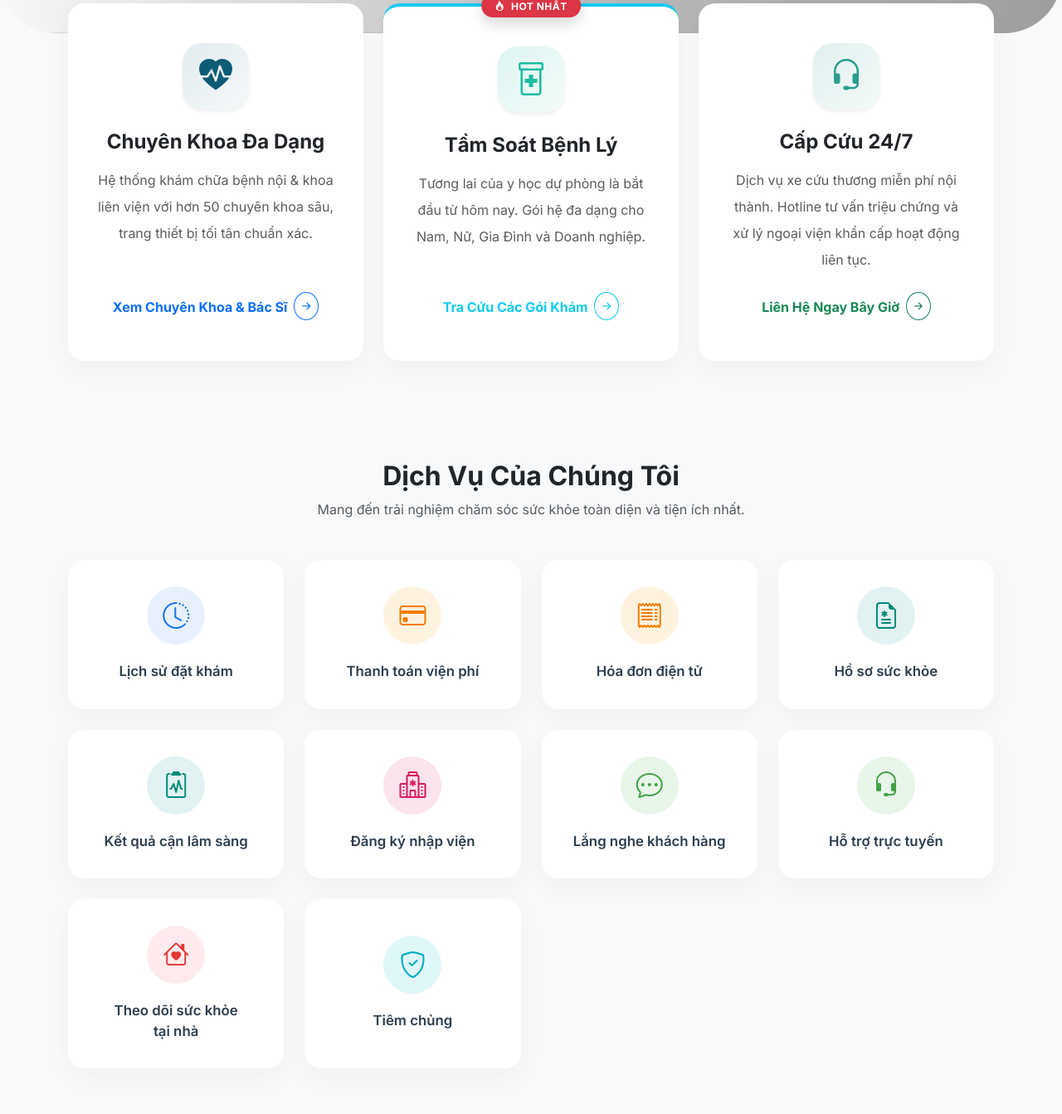
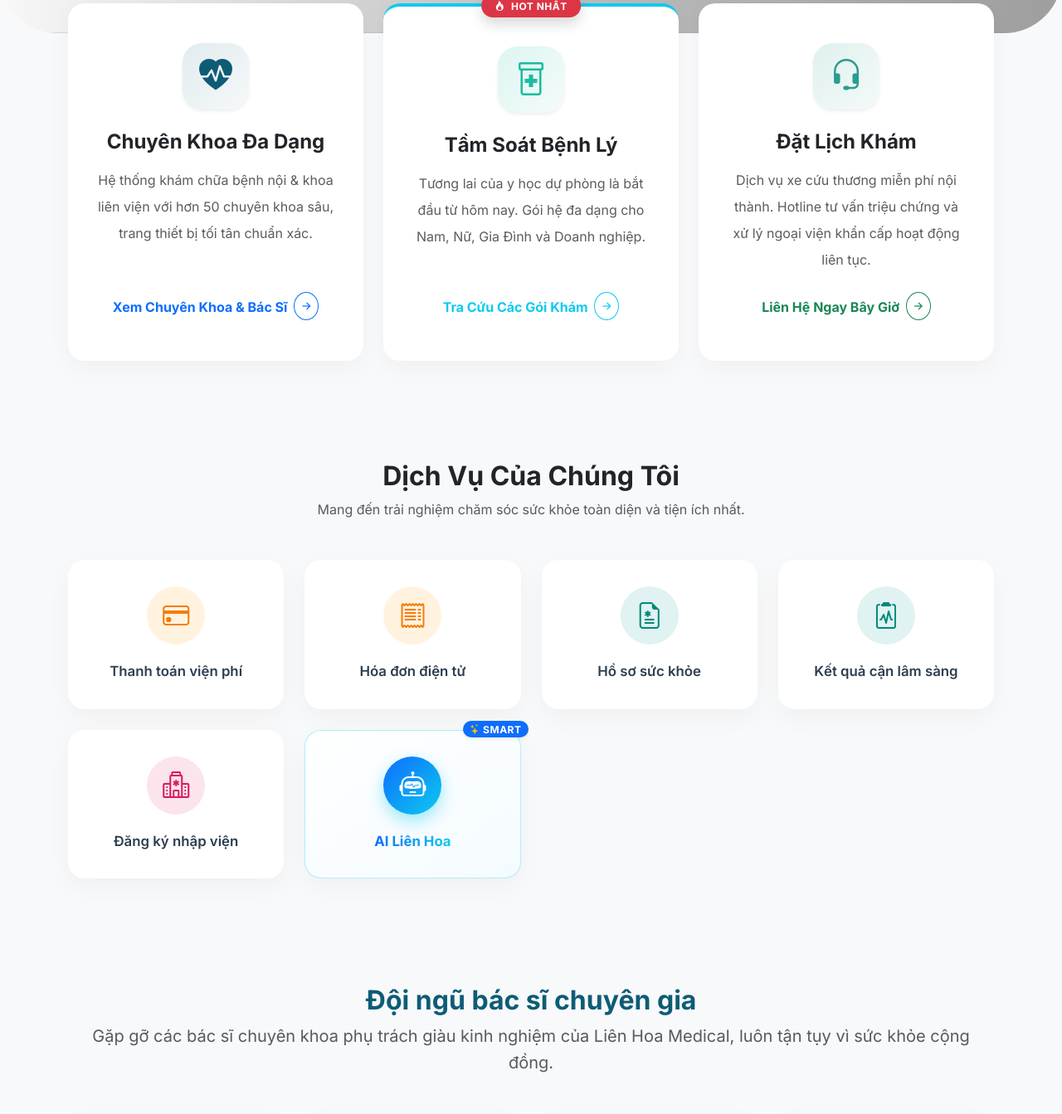
Before and after one commit to NguyenTranTuanAnh2005/doancoso, a PHP site: page / in a window 1280 px wide. Shown: the part 834-2177 px from the top of the page at 83% size. Run offline with PHP 8.4, Linux system fonts and the light colour scheme; grey boxes are pictures that could not be loaded.

Commit message:
Add files via upload

```diff
--- a/doanbenhvienthongminh_copy/app/views/home/index.php
+++ b/doanbenhvienthongminh_copy/app/views/home/index.php
@@ -69,7 +69,7 @@
                     <div class="icon-box icon-bg-success mx-auto shadow-sm">
                         <i class="bi bi-headset"></i>
                     </div>
-                    <h4 class="fw-bolder mb-3 text-dark">Cấp Cứu 24/7</h4>
+                    <h4 class="fw-bolder mb-3 text-dark">Đặt Lịch Khám</h4>
                     <p class="text-muted mb-4 px-2 lh-lg">Dịch vụ xe cứu thương miễn phí nội thành. Hotline tư vấn triệu chứng và xử lý ngoại viện khẩn cấp hoạt động liên tục.</p>
                 </div>
                 <a href="<?= BASE_URL ?>/booking" class="text-success fw-bold text-decoration-none mt-auto hover-link mx-auto position-relative">
@@ -93,12 +93,7 @@
 
     <div class="medical-service-grid">
         <!-- 1 -->
-        <a href="<?= BASE_URL ?>/history" class="medical-service-card">
-            <div class="medical-icon-circle icon-blue-pastel">
-                <i class="bi bi-clock-history"></i>
-            </div>
-            <h3 class="medical-service-title">Lịch sử đặt khám</h3>
-        </a>
+
 
         <!-- 2 -->
         <a href="<?= BASE_URL ?>/payment" class="medical-service-card">
@@ -141,35 +136,20 @@
         </a>
 
         <!-- 7 -->
-        <a href="#" class="medical-service-card">
-            <div class="medical-icon-circle icon-green-pastel">
-                <i class="bi bi-chat-dots"></i>
-            </div>
-            <h3 class="medical-service-title">Lắng nghe khách hàng</h3>
-        </a>
 
         <!-- 8 -->
-        <a href="#" class="medical-service-card">
-            <div class="medical-icon-circle icon-green-pastel">
-                <i class="bi bi-headset"></i>
-            </div>
-            <h3 class="medical-service-title">Hỗ trợ trực tuyến</h3>
-        </a>
 
         <!-- 9 -->
-        <a href="#" class="medical-service-card">
-            <div class="medical-icon-circle icon-red-pastel">
-                <i class="bi bi-house-heart"></i>
-            </div>
-            <h3 class="medical-service-title">Theo dõi sức khỏe<br>tại nhà</h3>
-        </a>
 
         <!-- 10 -->
-        <a href="#" class="medical-service-card">
-            <div class="medical-icon-circle icon-teal-dark-pastel">
-                <i class="bi bi-shield-check"></i>
+        <a href="#" class="medical-service-card position-relative" style="background: linear-gradient(145deg, #ffffff, #f4fbff); border: 1px solid rgba(13, 202, 240, 0.3);">
+            <span class="position-absolute badge rounded-pill bg-primary shadow-sm px-2 py-1" style="top: -12px; right: -10px; font-size: 0.75rem; letter-spacing: 0.5px;">
+                <i class="bi bi-stars text-warning"></i> SMART
+            </span>
+            <div class="medical-icon-circle" style="background: linear-gradient(135deg, #0d6efd 0%, #0dcaf0 100%); color: white; box-shadow: 0 8px 20px rgba(13, 202, 240, 0.4);">
+                <i class="bi bi-robot"></i>
             </div>
-            <h3 class="medical-service-title">Tiêm chủng</h3>
+            <h3 class="medical-service-title fw-bold" style="background: linear-gradient(90deg, #0d6efd, #0dcaf0); -webkit-background-clip: text; -webkit-text-fill-color: transparent;">AI Liên Hoa</h3>
         </a>
     </div>
 </section>
@@ -217,11 +197,11 @@
             <div class="col-lg-3 col-md-6 col-12">
                 <div class="doctor-card-modern">
                     <div class="doctor-img-wrap">
-                        <img src="<?= BASE_URL ?>/assets/images/doctor1.jpg?v=1" alt="BS. CKI Lê Văn C">
+                        <img src="<?= BASE_URL ?>/assets/images/doctor2.jpg?v=1" alt="BS. CKI Lê Văn C">
                     </div>
                     <div class="doctor-card-body">
                         <span class="doctor-badge">Khoa Ngoại</span>
-                        <h3 class="doctor-name">BS. CKI Lê Văn C</h3>
+                        <h3 class="doctor-name">BS. CKI Lê Minh Tâm</h3>
                         <div class="doctor-desc">Nhiều năm kinh nghiệm trong thực hiện phẫu thuật nội soi ổ bụng và lồng ngực.</div>
                         <a href="<?= BASE_URL ?>/doctor/detail/3" class="doctor-card-link">Xem chi tiết <i class="bi bi-arrow-right"></i></a>
                     </div>
--- a/doanbenhvienthongminh_copy/app/views/layouts/header.php
+++ b/doanbenhvienthongminh_copy/app/views/layouts/header.php
@@ -56,7 +56,7 @@
 
                 <!-- Nút Đặt Lịch Ngay -->
                 <a href="<?= BASE_URL ?>/booking" class="btn btn-booking-nav text-white shadow-sm rounded-pill px-4 py-2 d-flex align-items-center gap-2 text-decoration-none">
-                    <i class="bi bi-calendar2-check-fill"></i> <span data-lang="btn_book">ĐẶT LỊCH NGAY</span>
+                    <i class="bi bi-calendar2-check-fill"></i> <span data-lang="btn_book">ĐẶT LỊCH KHÁM</span>
                 </a>
 
                 <!-- Nút chọn ngôn ngữ VI/EN -->
```
